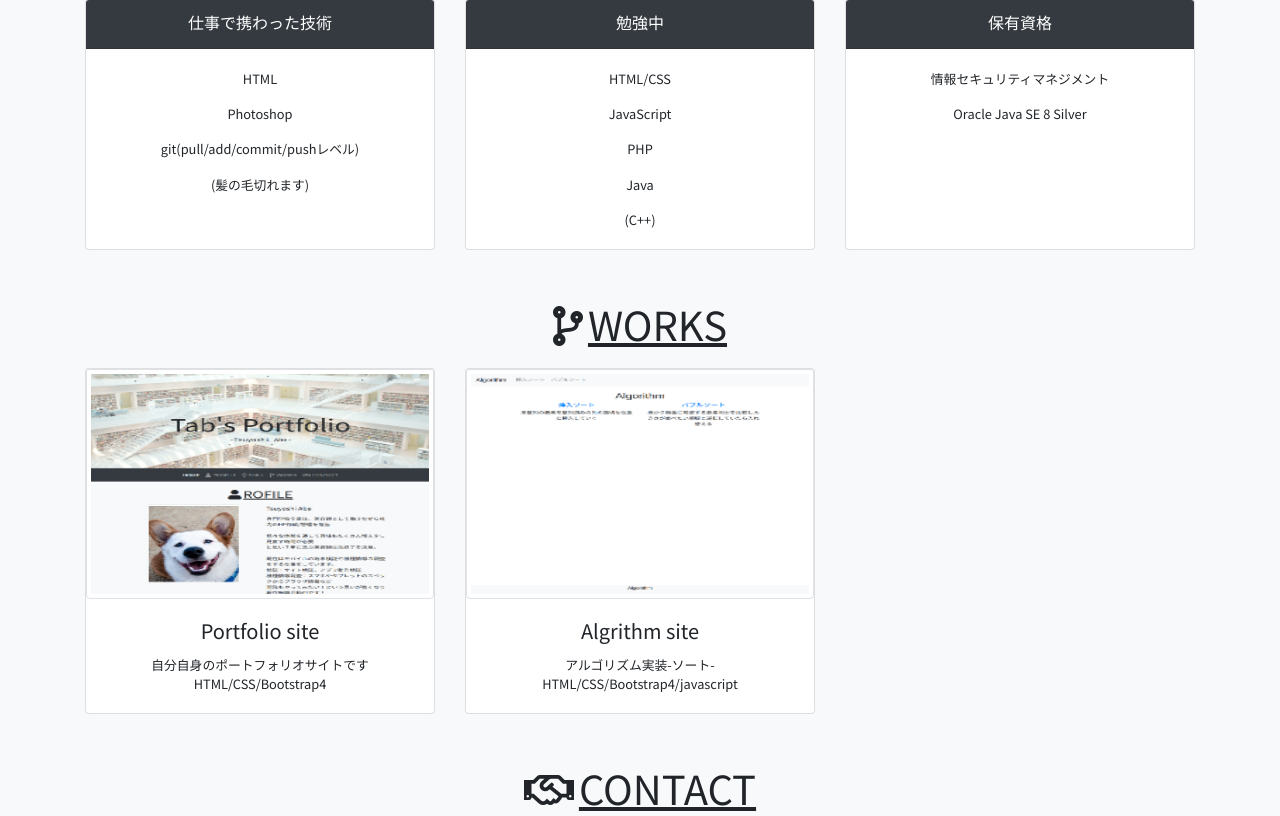
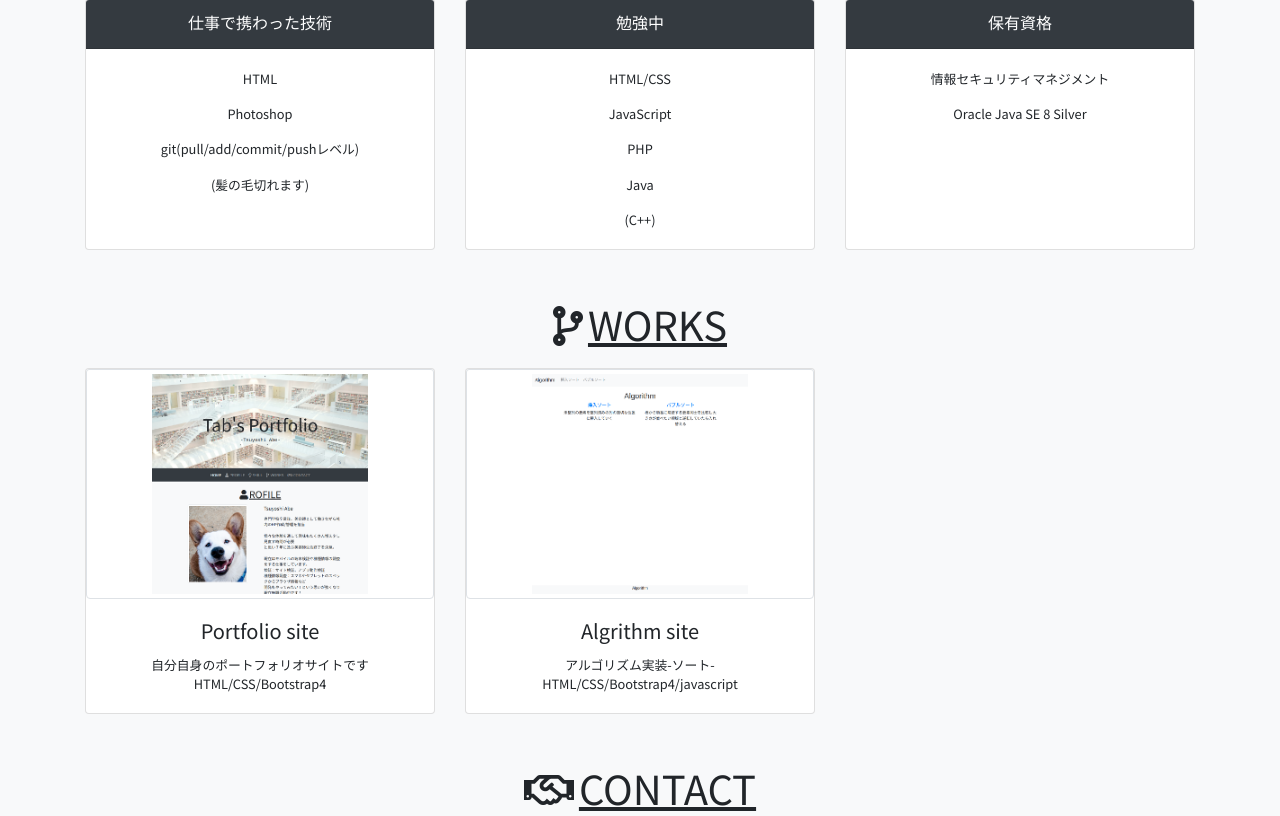
Before and after one commit to tab3-869/portfolio, a PHP site: page /LP.html in a window 1280 px wide. Shown: the part 1003-1819 px from the top of the page. Run offline with PHP 8.4, Linux system fonts and the light colour scheme; some libraries are stand-ins or nearby versions.

Commit message:
edit image/css

```diff
--- a/LP/css/style.css
+++ b/LP/css/style.css
@@ -48,6 +48,9 @@
   .con-skill  .card-body {
     height: 200px;
   }
+	.card img{
+		object-fit: contain;
+	}
 
   .card-text {
     font-size: 0.8rem;
```
